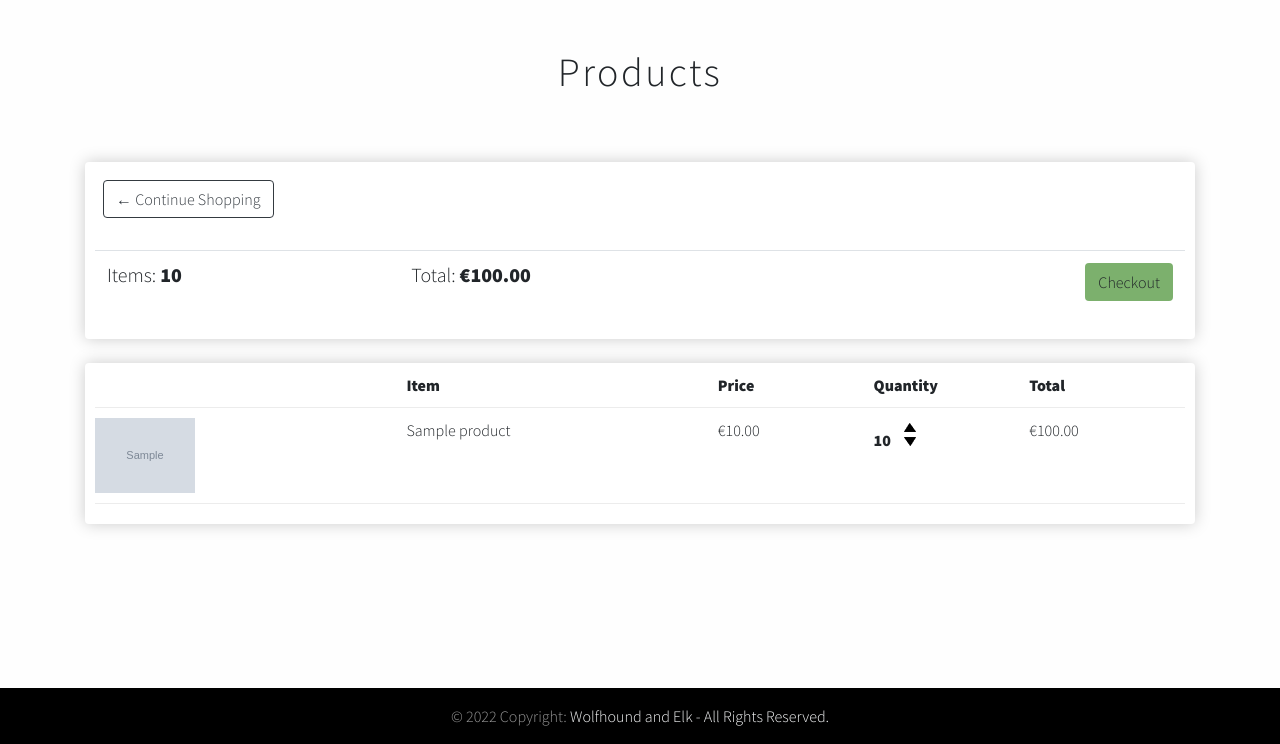
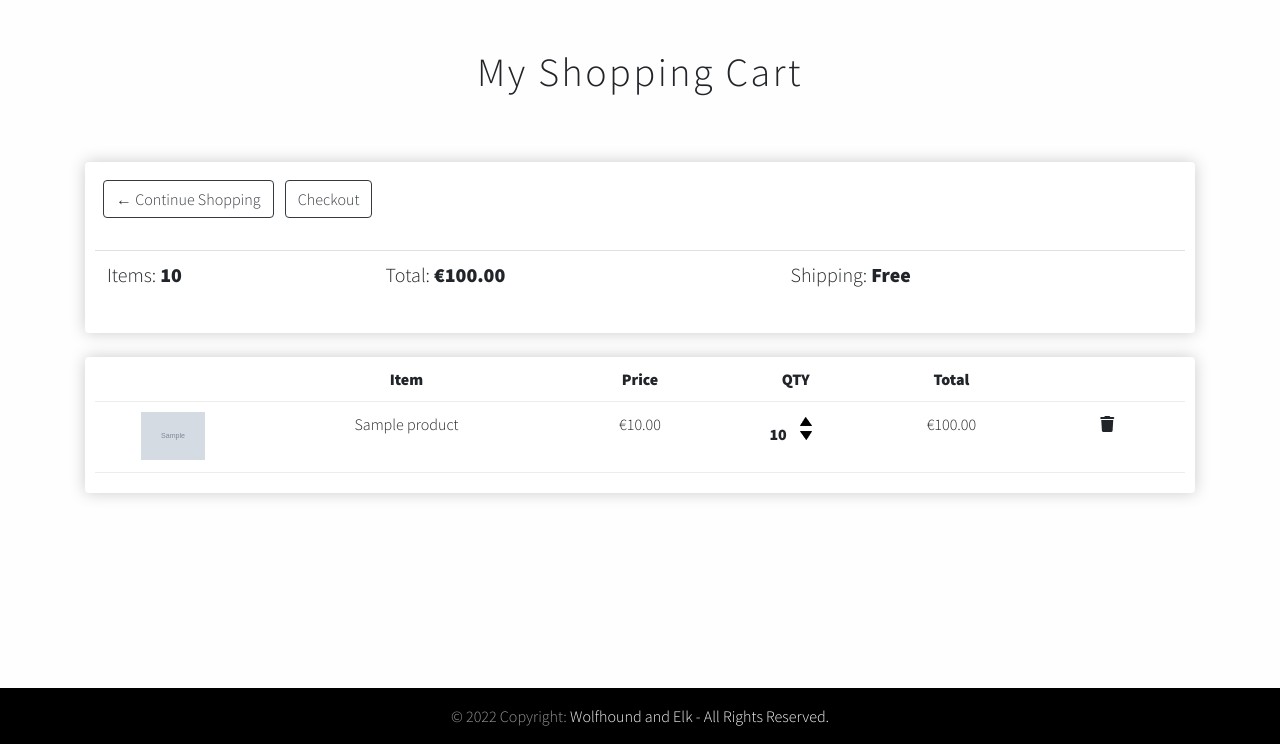
Before and after one commit to andrewmurphy123/GlobalClassroomProject, a Django app: page /cart/ in a window 1280 px wide. Shown: the part 56-800 px from the top of the page. Run offline with Django 3.2, Linux system fonts and the light colour scheme; a user stored in the database is signed in; tables that the repository leaves empty hold one stand-in row (values such as "Sample post"); grey boxes marked "Sample" are stand-in pictures; lists and menus that the app fills with data are empty; some libraries are stand-ins or nearby versions.

Commit message:
Slightly Improved Front-End

```diff
--- a/Wolfhound/ecommerce/static/css/main.css
+++ b/Wolfhound/ecommerce/static/css/main.css
@@ -1,3 +1,7 @@
+.btn-green {
+    background-color: #7CB06D
+}
+
 .box-element{
 	box-shadow:hsl(0, 0%, 80%) 0 0 16px;
 	background-color: #fff;
@@ -43,7 +47,7 @@
 }
 
 .row-image{
-	width: 100px;
+	width: 4rem;
 }
 
 .form-field{
--- a/Wolfhound/ecommerce/store/templates/store/cart.html
+++ b/Wolfhound/ecommerce/store/templates/store/cart.html
@@ -3,41 +3,43 @@
 {% block content %}
 <div class="container">
     <div class="row my-5 justify-content-center">
-        <h1 style="letter-spacing: 2.5px;">Products</h1>
+        <h1 style="letter-spacing: 2.5px;">My Shopping Cart</h1>
     </div>
 </div>
 <div class="row mt-5">
 	<div class="col-lg-12">
 		<div class="box-element">
-            <a  class="btn btn-outline-dark rounded m-2" href="{% url 'store' %}">&#x2190; Continue Shopping</a>
+            <a class="btn btn-outline-dark rounded m-2" href="{% url 'store' %}">&#x2190; Continue Shopping</a>
+            {% if order.get_cart_items == 0 %}
+            <a class="btn btn-outline-dark rounded disabled" href="{% url 'checkout' %}">Checkout</a>
+            {% else %}
+            <a class="btn btn-outline-dark rounded" href="{% url 'checkout' %}">Checkout</a>
+            {% endif %}
 	        <br>
 	        <br>
             <table class="table">
 		        <tr>
                     <th><h5>Items: <strong>{{order.get_cart_items}}</strong></h5></th>
                     <th><h5>Total: <strong>€{{order.get_cart_total|floatformat:2}}</strong></h5></th>
-                    {% if order.get_cart_items == 0 %}
-                    <th><a class="btn rounded disabled" style="background-color: #7CB06D; float:right" href="{% url 'checkout' %}">Checkout</a></th>
-                    {% else %}
-                    <th><a class="btn rounded" style="background-color: #7CB06D; float:right" href="{% url 'checkout' %}">Checkout</a></th>
-                    {% endif %}
+                    <th><h5>Shipping: <strong>Free</strong></h5></th>
 		        </tr>
 	        </table>
 		</div>
 
 		<br>
 		<div class="box-element mb-5">
-            <div class="cart-row">
-                <div style="flex:2"></div>
+            <div class="cart-row text-center">
+                <div style="flex:1"></div>
                 <div style="flex:2"><strong>Item</strong></div>
                 <div style="flex:1"><strong>Price</strong></div>
-                <div style="flex:1"><strong>Quantity</strong></div>
+                <div style="flex:1"><strong>QTY</strong></div>
                 <div style="flex:1"><strong>Total</strong></div>
+                <div style="flex:1"></div>
             </div>
 
             {% for item in items %}
-            <div class="cart-row">
-                <div style="flex:2"><img class="row-image" src="{{item.product.image_url}}"></div>
+            <div class="cart-row text-center">
+                <div style="flex:1"><img class="row-image" src="{{item.product.image_url}}"></div>
                 <div style="flex:2">{{item.product.name}}</div>
                 <div style="flex:1">€{{item.product.price|floatformat:2}}</div>
                 <div style="flex:1">
@@ -48,6 +50,7 @@
                     </div>
                 </div>
                 <div style="flex:1">€{{item.get_total|floatformat:2}}</div>
+                <div style="flex:1"><i class="fa-solid fa-trash"></i></div>
             </div>
             {% endfor %}
 		</div>
--- a/Wolfhound/ecommerce/store/templates/store/main.html
+++ b/Wolfhound/ecommerce/store/templates/store/main.html
@@ -36,10 +36,10 @@
         <div class="form-inline my-2 my-lg-0">
             {% if user.is_authenticated %}
             <span class="nav-item mr-4">Hello, {{ request.user.first_name }}</span>
-            <a href="{% url 'cart' %}" class="btn rounded mr-2" style="background-color: #7CB06D"><i class="fa-solid fa-cart-shopping"></i></a>
-            <a href="{% url 'logout' %}" class="btn rounded" style="background-color: #7CB06D">Logout</a>
+            <a href="{% url 'cart' %}" class="btn btn-green rounded mr-2"><i class="fa-solid fa-cart-shopping"></i></a>
+            <a href="{% url 'logout' %}" class="btn btn-green rounded">Logout</a>
             {% else %}
-            <a href="{% url 'login' %}" class="btn rounded" style="background-color: #7CB06D">Login</a>
+            <a href="{% url 'login' %}" class="btn btn-green rounded">Login</a>
             {% endif %}
         </div>
 
```
Also changed, not shown: Wolfhound/ecommerce/store/templates/store/checkout.html (+16 -9 lines).
